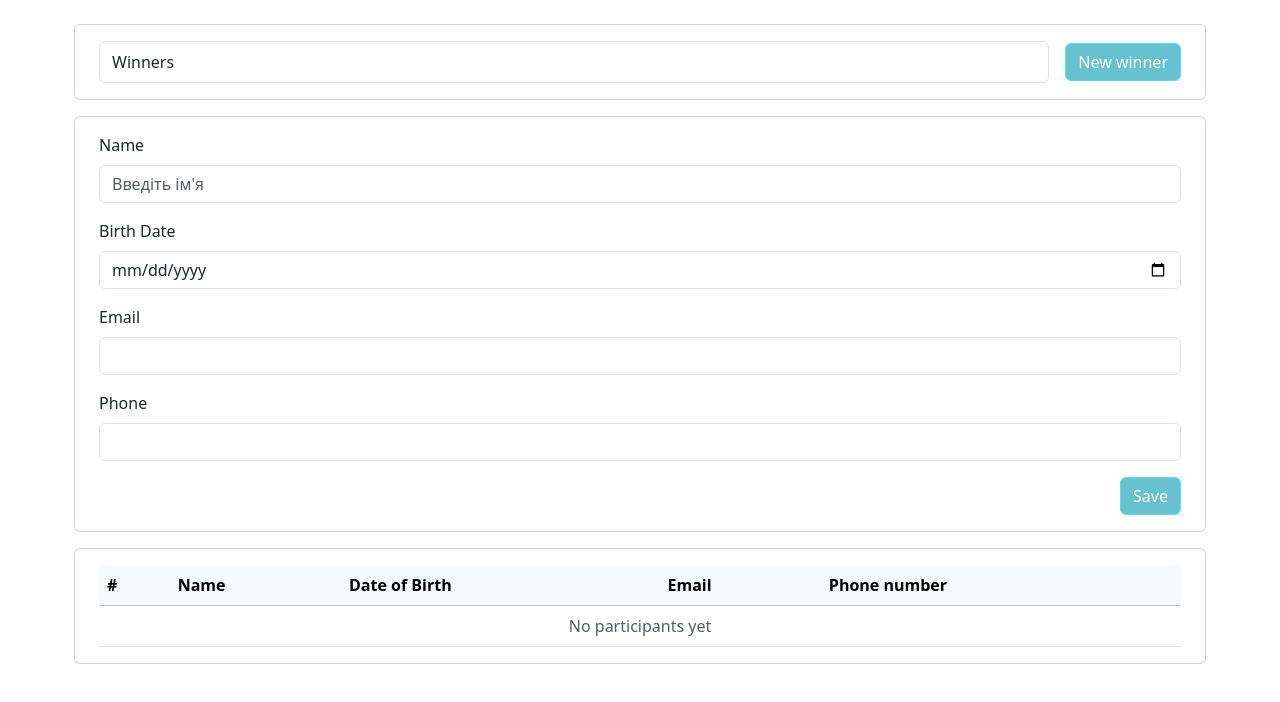
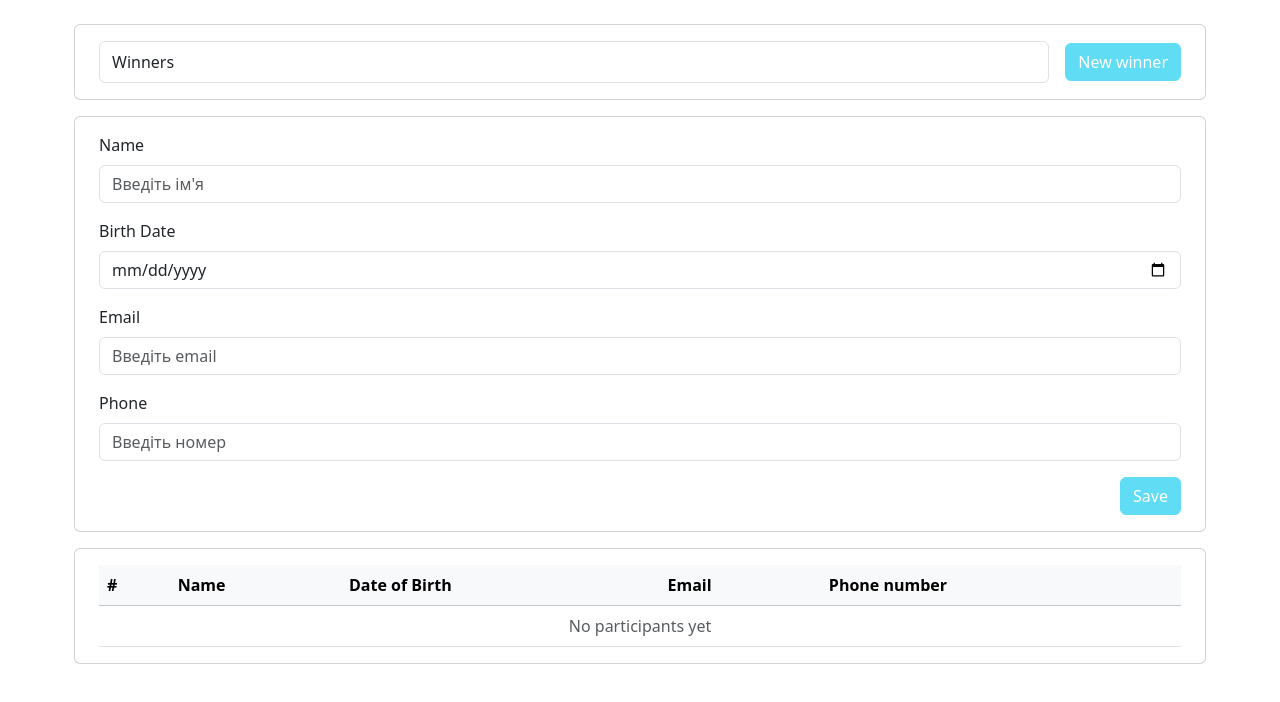
Before and after one commit to Maksim0403/vue-lottery-app, a Vue app: page / in a window 1280 px wide. Shown: the top 702 px of the page. Built offline with nearby package versions, Linux system fonts and the light colour scheme; the HTML template or start-up script is replaced by a standard one.

Commit message:
Add 3 templates: button, input, winner card

```diff
--- /dev/null
+++ b/src/components/BaseButton.vue
@@ -0,0 +1,28 @@
+<script setup lang="ts">
+defineProps<{
+  label?: string
+  disabled?: boolean
+  variant?: 'primary' | 'danger' | 'secondary' | 'success' | 'info'
+  type?: 'button' | 'submit' | 'reset'
+  text?: string
+}>()
+
+const emit = defineEmits<{
+  (e: 'click'): void
+}>()
+</script>
+
+<template>
+<button
+  :class="['btn', `btn-${variant}`]"
+  :disabled="disabled"
+  :type="type || 'button'"
+  @click="emit('click')"
+>
+<slot>{{ label }}</slot>
+</button>
+</template>
+
+<style scoped>
+
+</style>
--- /dev/null
+++ b/src/components/BaseInput.vue
@@ -0,0 +1,38 @@
+<script setup lang="ts">
+defineProps<{
+  modelValue: string
+  type?: 'name' | 'date' | 'email' | 'phone'
+  label?: string
+  placeholder?: string
+  error?: string
+  touched?: boolean
+}>()
+
+const emit = defineEmits<{
+  (e: 'update:modelValue', value: string): void
+  (e: 'blur'): void
+}>()
+</script>
+
+<template>
+  <div class="mb-3">
+    <label v-if="label" class="form-label">{{ label }}</label>
+    <input
+      :type="type || 'text'"
+      class="form-control"
+      :class="{
+        'is-invalid': error,
+        'is-valid': touched && !error
+      }"
+      :placeholder="placeholder"
+      :value="modelValue"
+      @input="emit('update:modelValue', ($event.target as HTMLInputElement).value)"
+      @blur="emit('blur')"
+    />
+    <div class="invalid-feedback" v-if="error">{{ error }}</div>
+  </div>
+</template>
+
+<style scoped>
+
+</style>
--- a/src/components/RegistrationForm.vue
+++ b/src/components/RegistrationForm.vue
@@ -1,5 +1,7 @@
 <script setup lang="ts">
 import { ref, computed } from 'vue'
+import BaseButton from '@/components/BaseButton.vue'
+import BaseInput from '@/components/BaseInput.vue'
 
 const name = ref('')
 const birthDate = ref('')
@@ -100,66 +102,52 @@ function saveParticipant() {
 <template>
   <div class="card">
     <div class="card-body">
-      <div class="mb-3">
-        <label class="form-label">Name</label>
-        <input
-          type="text"
-          class="form-control"
-          :class="{ 'is-invalid': nameError, 'is-valid': touched.name && !nameError }"
+      <BaseInput
         v-model="name"
+        label="Name"
+        placeholder="Введіть ім'я"
+        :error="nameError"
+        :touched="touched.name"
         @blur="markTouched('name')"
-          placeholder="Введіть ім'я"
       />
-        <div class="invalid-feedback" v-if="nameError">{{ nameError }}</div>
-      </div>
 
-      <div class="mb-3">
-        <label class="form-label">Birth Date</label>
-        <input
+      <BaseInput
         type="date"
-          class="form-control"
-          :class="{ 'is-invalid': birthDateError, 'is-valid': touched.birthDate && !birthDateError }"
         v-model="birthDate"
+        label="Birth Date"
+        :error="birthDateError"
+        :touched="touched.birthDate"
         @blur="markTouched('birthDate')"
       />
-        <div class="invalid-feedback" v-if="birthDateError">{{ birthDateError }}</div>
-      </div>
-
-      <div class="mb-3">
-        <label class="form-label">Email</label>
-        <input
-          type="email"
-          class="form-control"
-          :class="{ 'is-invalid': emailError, 'is-valid': touched.email && !emailError }"
+      <BaseInput
         v-model="email"
+        label="Email"
+        placeholder="Введіть email"
+        :error="emailError"
+        :touched="touched.email"
         @blur="markTouched('email')"
       />
-        <div class="invalid-feedback" v-if="emailError">{{ emailError }}</div>
-      </div>
-
-      <div class="mb-3">
-        <label class="form-label">Phone</label>
-        <input
-          type="text"
-          class="form-control"
-          :class="{ 'is-invalid': phoneError, 'is-valid': touched.phone && !phoneError }"
+      <BaseInput
         v-model="phone"
+        label="Phone"
+        placeholder="Введіть номер"
+        :error="phoneError"
+        :touched="touched.phone"
         @blur="markTouched('phone')"
       />
-        <div class="text-danger">{{ phoneError }}</div>
-      </div>
 
       <div class="d-flex justify-content-end">
-        <button class="btn btn-info text-white" @click="saveParticipant" :disabled="!isFormValid" >
-          Save
-        </button>
+        <BaseButton
+          class="text-white"
+          label="Save"
+          :disabled="!isFormValid"
+          variant="info"
+          @click="saveParticipant"
+        />
       </div>
     </div>
   </div>
 </template>
 
 <style scoped>
-.btn-info {
-  background-color: #17a2b8;
-}
 </style>
--- /dev/null
+++ b/src/components/WinnerCard.vue
@@ -0,0 +1,28 @@
+<script setup lang="ts">
+import type { Participant } from '@/types.ts'
+import BaseButton from '@/components/BaseButton.vue'
+
+defineProps<{
+  winner: Participant
+}>()
+
+const emit = defineEmits<{
+  (e: 'remove-winner', id: number): void
+}>()
+
+</script>
+
+<template>
+  <span class="badge bg-info text-white d-flex align-items-center">
+    {{ winner.name }}
+    <BaseButton
+      :type="'button'"
+      class="btn-close btn-close-white btn-sm ms-1"
+      @click="emit('remove-winner', winner.id)"
+    />
+  </span>
+</template>
+
+<style scoped>
+
+</style>
--- a/src/components/WinnersList.vue
+++ b/src/components/WinnersList.vue
@@ -1,9 +1,10 @@
 <script setup lang="ts">
+import BaseButton from '@/components/BaseButton.vue'
+import WinnerCard from '@/components/WinnerCard.vue'
 import type { Participant } from '@/types.ts'
-
 defineProps<{
+  canAddWinner: boolean
   winners: Participant[]
-  canAddWinner: boolean
 }>()
 
 const emit = defineEmits<{
@@ -18,33 +19,27 @@ const emit = defineEmits<{
       <div class="d-flex align-items-center">
         <div class="flex-grow-1">
           <div class="form-control d-flex flex-wrap align-items-center gap-3 py-2">
-            <span v-for="winner in winners" :key="winner.id" class="badge bg-info text-white">
-              {{ winner.name }}
-              <button
-                type="button"
-                class="btn-close btn-close-white btn-sm ms-1"
-                aria-label="Remove"
-                @click="emit('remove-winner', winner.id)"
-              ></button>
-            </span>
+            <WinnerCard
+              v-for="winner in winners"
+              :key="winner.id"
+              :winner="winner"
+              @remove-winner="emit('remove-winner', winner.id)"
+            />
             Winners
           </div>
         </div>
 
-        <button
-          class="btn btn-info text-white ms-3"
+        <BaseButton
+          label="New winner"
+          variant="info"
+          class="text-white ms-3"
+          :disabled="!canAddWinner"
           @click="emit('add-winner')"
-          :disabled="!canAddWinner"
-        >
-          New winner
-        </button>
+        />
       </div>
     </div>
   </div>
 </template>
 
 <style scoped>
-.btn-info {
-  background-color: #17a2b8;
-}
 </style>
```
Lines whose indentation alone changed are shown as unchanged.
